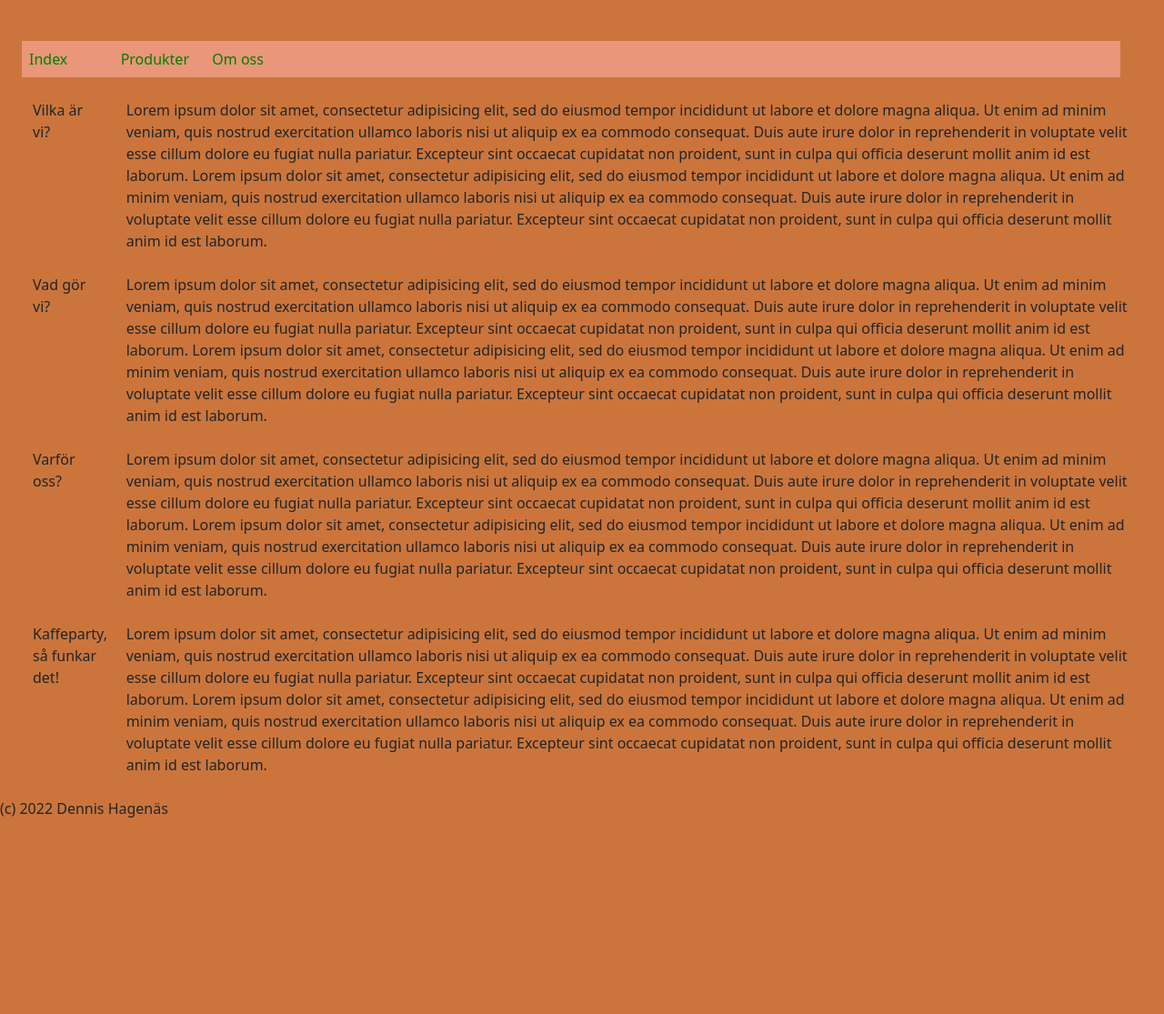
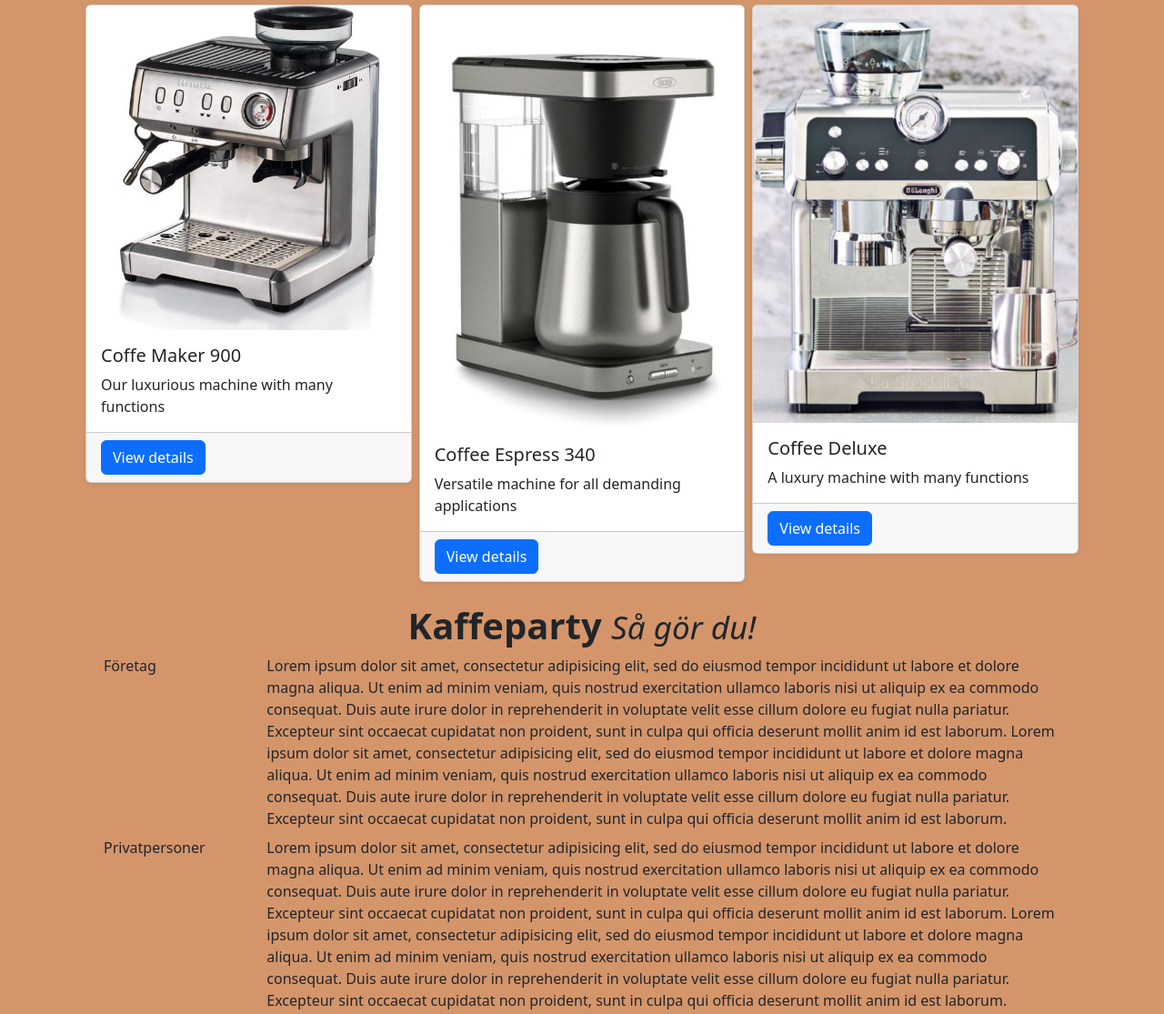
Before and after one commit to Dennis-Hagenas/htmlcss_ovningar, a plain HTML site: page produkter.html in a window 1280 px wide. Shown: the part 311-1426 px from the top of the page at 91% size. Before the commit the page ends 1212 px from the top, so only its background shows below. Drawn offline with Linux system fonts and the light colour scheme.

Commit message:
mostly finished website for exercise 8, added more styling

```diff
--- /dev/null
+++ b/custom.css
@@ -0,0 +1,4 @@
+
+  body {
+      background-color:rgb(212, 149, 107) ;
+  }
--- a/produkter.html
+++ b/produkter.html
@@ -6,59 +6,112 @@
 <meta name="author" content="Dennis Hagenäs">
 <meta charset="UTF-8">
 <link rel="stylesheet" href="css/bootstrap.min.css" crossorigin="anonymous">
-<style>
-    a:link {
-      color: green;
-      background-color: transparent;
-      text-decoration: none;
-    }
+<link rel="stylesheet" href="custom.css">
 
-    a:visited {
-      color: pink;
-      background-color: transparent;
-      text-decoration: none;
-    }
-
-    a:hover {
-      color: red;
-      background-color:burlywood;
-      text-decoration: underline;
-    }
-
-    a:active {
-      color: rgb(6, 139, 81);
-      background-color:aquamarine;
-      text-decoration: underline;
-    }
-    body {
-        background-color:rgb(203, 117, 60) ;
-    }
-    </style>
 
 <!-- Comment -->
 </head>
 <body>
-<div>
+    <header>
+        <nav class="navbar navbar-expand-lg navbar-dark fixed-top bg-dark">
+        <div class="collapse navbar-collapse" id="navbarCollapse">
+        <ul class="nav navbar-nav mr-auto">
+            <li class="nav-item"><a class="nav-link" href="index.html">Home</a> </li>
+
+            <li class="nav-item"><a class="nav-link" href="produkter.html">Products</a> </li>
+
+            <li class="nav-item"><a class="nav-link" href="omoss.html">About</a> </li>
+        </ul>
+        </div>
+        </nav>
+        </header>
+<main class="main">
+
+
+
+
+
+<div class="container">
 
 <div class="row ms-4 mt-3 mb-5">
     <div class="col-4">
-        <img src="coffee.jpg" class="img-fluid rounded-3">
+        <img src="images/coffee.jpg" class="img-fluid rounded-3">
     </div>
     <div class="col-6 pt-4">
         <img src="https://via.placeholder.com/500x150/FF0000/FFFFFF?text=Cappucino+AB+Bra+kaffe+till+rätt+pris!" class="img-fluid p-3">
     </div>
 </div>
-<div class="row ms-4 me-5" style="background-color:darksalmon ;  ">
-    <div class="col-1 p-2"><a href="index.html">Index</a></div>
-    <div class="col-1 p-2 "><a href="produkter.html">Produkter</a></div>
-    <div class="col-1 p-2"><a href="omoss.html">Om oss</a></div>
+
+<div class="container">
+
+<div class="row gx-2 ">
+
+
+ <div class="col-md-4">
+<div class="card rounded mb-4 shadow-sm">
+    <img class="card-img-top" src="images/coffee-machine1.jpg">
+    <div class="card-body">
+        <h5 class="card-title">Coffe Maker 900</h5>
+        <p class="card-text">Our luxurious machine with many functions</p>
+    </div>
+    <div class="card-footer">
+        <a href="coffee900.html" class="btn btn-primary">View details</a>
+    </div>
+</div>
+</div>
+
+
+<div class="col-md-4">
+<div class="card rounded mb-4 shadow-sm">
+    <img class="card-img-top" src="images/coffee-machine2.jpg">
+    <div class="card-body">
+        <h5 class="card-title">Coffee Espress 340</h5>
+        <p class="card-text">Versatile machine for all demanding applications</p>
+    </div>
+    <div class="card-footer">
+        <a href="coffee340.html" class="btn btn-primary">View details</a>
+    </div>
+</div>
+</div>
+
+
+
+<div class="col-md-4">
+    <div class="card rounded mb-4 shadow-sm">
+        <img class="card-img-top" src="images/coffee-machine3.jpg">
+        <div class="card-body">
+            <h5 class="card-title">Coffee Deluxe</h5>
+            <p class="card-text">A luxury machine with many functions</p>
+        </div>
+        <div class="card-footer">
+            <a href="coffee340.html" class="btn btn-primary">View details</a>
+        </div>
+    </div>
+ </div>
+
+
+
+
+<div>
+
 
 </div>
 </div>
-    <div class="row m-4">
-        <div class="col-1 pe-3">Vilka är vi?
+
+</div>
+
+
+<div class="container">
+
+    <h1 class="fw-bolder text-center">Kaffeparty
+        <small class="fw-normal fst-italic">Så gör du!</small>
+    </h1>
+
+
+    <div class="row m-2">
+        <div class="col-2 ">Företag
         </div>
-        <div class="col-11">
+        <div class="col-10">
         Lorem ipsum dolor sit amet, consectetur adipisicing elit, sed do eiusmod tempor incididunt ut labore et dolore magna aliqua.
         Ut enim ad minim veniam, quis nostrud exercitation ullamco laboris nisi ut aliquip ex ea commodo consequat. Duis aute irure
         dolor in reprehenderit in voluptate velit esse cillum dolore eu fugiat nulla pariatur. Excepteur sint occaecat cupidatat non
@@ -70,11 +123,11 @@
         proident, sunt in culpa qui officia deserunt mollit anim id est laborum.
     </div>
      </div>
-     <div class="row m-4">
-        <div class="col-1 pe-3">
-        Vad gör vi?
+     <div class="row m-2">
+        <div class="col-2">
+        Privatpersoner
     </div>
-    <div class="col-11">
+    <div class="col-10">
         Lorem ipsum dolor sit amet, consectetur adipisicing elit, sed do eiusmod tempor incididunt ut labore et dolore magna aliqua.
         Ut enim ad minim veniam, quis nostrud exercitation ullamco laboris nisi ut aliquip ex ea commodo consequat. Duis aute irure
         dolor in reprehenderit in voluptate velit esse cillum dolore eu fugiat nulla pariatur. Excepteur sint occaecat cupidatat non
@@ -86,40 +139,13 @@
         proident, sunt in culpa qui officia deserunt mollit anim id est laborum.
     </div>
     </div>
-     <div class="row m-4">
-        <div class="col-1 pe-3">
-        Varför oss?
-    </div>
-        <div class="col-11">
-        Lorem ipsum dolor sit amet, consectetur adipisicing elit, sed do eiusmod tempor incididunt ut labore et dolore magna aliqua.
-        Ut enim ad minim veniam, quis nostrud exercitation ullamco laboris nisi ut aliquip ex ea commodo consequat. Duis aute irure
-        dolor in reprehenderit in voluptate velit esse cillum dolore eu fugiat nulla pariatur. Excepteur sint occaecat cupidatat non
-        proident, sunt in culpa qui officia deserunt mollit anim id est laborum.
 
-        Lorem ipsum dolor sit amet, consectetur adipisicing elit, sed do eiusmod tempor incididunt ut labore et dolore magna aliqua.
-        Ut enim ad minim veniam, quis nostrud exercitation ullamco laboris nisi ut aliquip ex ea commodo consequat. Duis aute irure
-        dolor in reprehenderit in voluptate velit esse cillum dolore eu fugiat nulla pariatur. Excepteur sint occaecat cupidatat non
-        proident, sunt in culpa qui officia deserunt mollit anim id est laborum.
-    </div>
-    </div>
-     <div class="row m-4">
-        <div class="col-1 pe-3">
-        Kaffeparty, så funkar det!
-    </div>
-    <div class="col-11">
-        Lorem ipsum dolor sit amet, consectetur adipisicing elit, sed do eiusmod tempor incididunt ut labore et dolore magna aliqua.
-        Ut enim ad minim veniam, quis nostrud exercitation ullamco laboris nisi ut aliquip ex ea commodo consequat. Duis aute irure
-        dolor in reprehenderit in voluptate velit esse cillum dolore eu fugiat nulla pariatur. Excepteur sint occaecat cupidatat non
-        proident, sunt in culpa qui officia deserunt mollit anim id est laborum.
 
-        Lorem ipsum dolor sit amet, consectetur adipisicing elit, sed do eiusmod tempor incididunt ut labore et dolore magna aliqua.
-        Ut enim ad minim veniam, quis nostrud exercitation ullamco laboris nisi ut aliquip ex ea commodo consequat. Duis aute irure
-        dolor in reprehenderit in voluptate velit esse cillum dolore eu fugiat nulla pariatur. Excepteur sint occaecat cupidatat non
-        proident, sunt in culpa qui officia deserunt mollit anim id est laborum.
-    </div>
-    </div>
+
+</div>
 </div>
 
+</main>
 <footer>
     (c) 2022 Dennis Hagenäs
 </footer>
```
Also changed, not shown: index.html (+40 -48 lines), omoss.html (+44 -78 lines), images/coffee-machine1.jpg (added), images/coffee-machine2.jpg (added), images/coffee-machine3.jpg (added), images/coffee.jpg (renamed from coffee.jpg), images/hr.jpg (added), images/president.jpeg (added).
